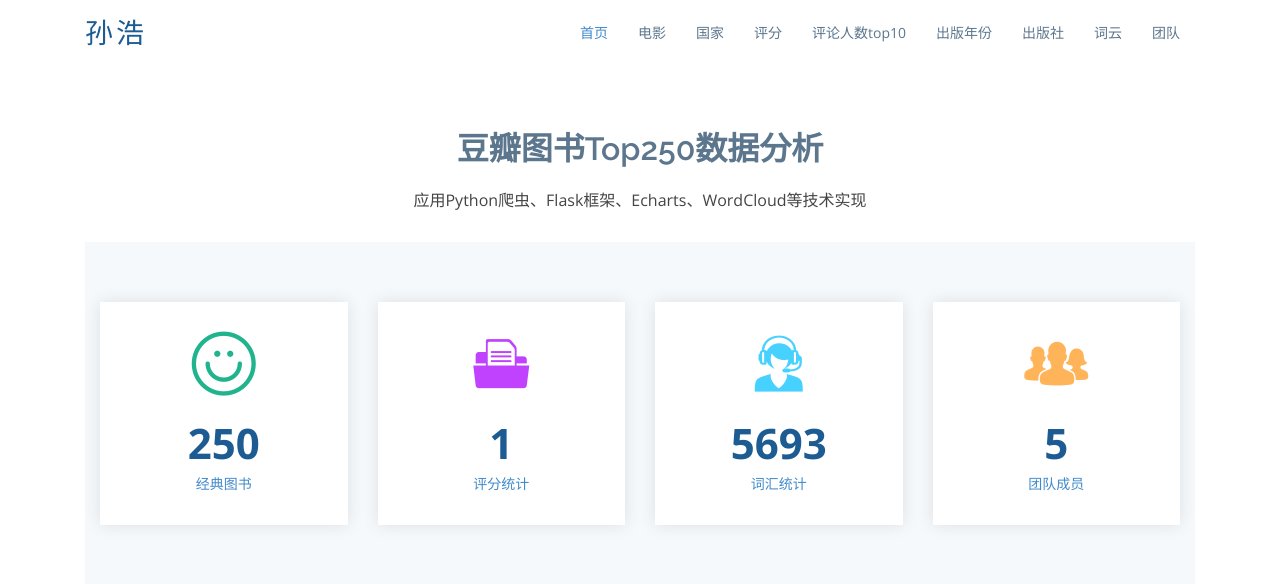
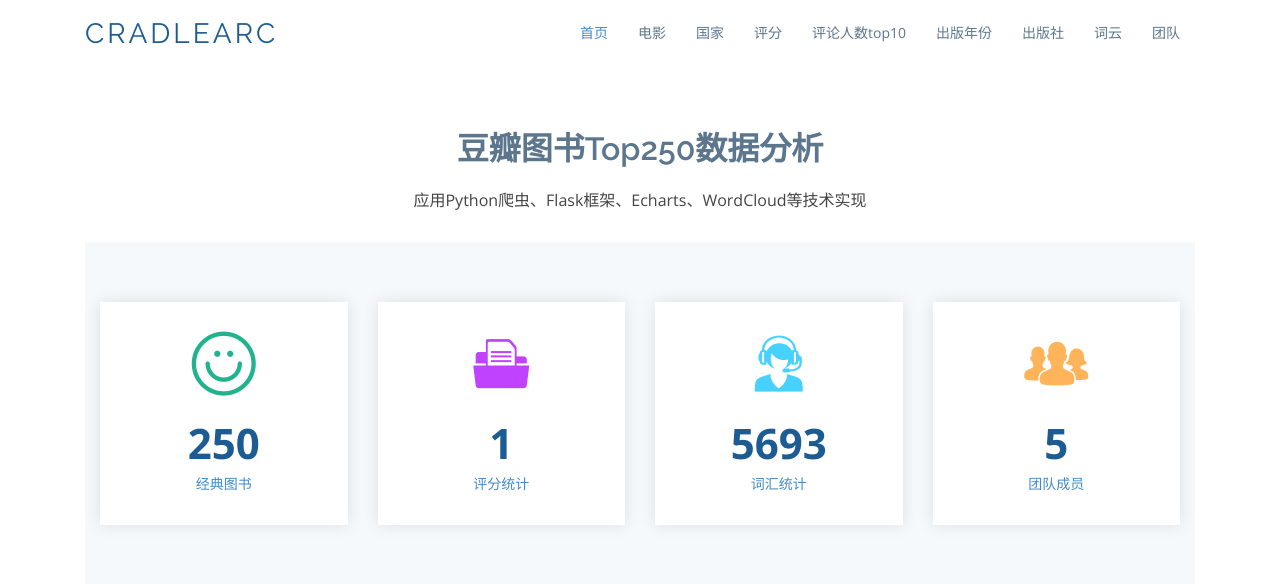
Before and after one commit to CradleArc/RunningSpider, a Flask app: page / in a window 1280 px wide. Shown: the top 584 px of the page. Run offline with Flask 3, Linux system fonts and the light colour scheme; some libraries are stand-ins or nearby versions.

Commit message:
补充说明

```diff
--- a/xlwt+bs4+re.py
+++ b/dataAcq/sample.py
@@ -1,10 +1,10 @@
 import requests
 from bs4 import BeautifulSoup
-from headers import headers
 import xlwt
 
-
 def request_douban(url):
+    headers = {
+        'User-Agent': 'Mozilla/5.0 (Windows NT 10.0; Win64; x64) AppleWebKit/537.36 (KHTML, like Gecko) Chrome/58.0.3029.110 Safari/537.3'}
     try:
         response = requests.get(url=url, headers=headers)
         if response.status_code == 200:
--- a/templates/index.html
+++ b/templates/index.html
@@ -38,7 +38,7 @@
     <div class="container">
 
       <div class="logo float-left">
-        <h1 class="text-light"><a href="temp.html"><span>孙浩</span></a></h1>
+        <h1 class="text-light"><a href="temp.html"><span>CradleArc</span></a></h1>
         <!-- Uncomment below if you prefer to use an image logo -->
         <!-- <a href="temp.html"><img src="static/assets/img/logo.png" alt="" class="img-fluid"></a>-->
       </div>
@@ -54,7 +54,6 @@
           <li><a href="/publisher">出版社</a></li>
           <li><a href="/word">词云</a></li>
           <li><a href="/team">团队</a></li>
-
         </ul>
       </nav><!-- .nav-menu -->
 
--- a/templates/movie.html
+++ b/templates/movie.html
@@ -38,7 +38,7 @@
     <div class="container">
 
       <div class="logo float-left">
-        <h1 class="text-light"><a href="temp.html"><span>孙浩</span></a></h1>
+        <h1 class="text-light"><a href="temp.html"><span>CradleArc</span></a></h1>
         <!-- Uncomment below if you prefer to use an image logo -->
         <!-- <a href="temp.html"><img src="static/assets/img/logo.png" alt="" class="img-fluid"></a>-->
       </div>
```
Also changed, not shown: README.md, qtTest.py (renamed from tt1.py), static/assets/img/img1.png (added), static/assets/img/img2.png (added), test.py (renamed from dataAcq/sample1.py), 1 other file.
